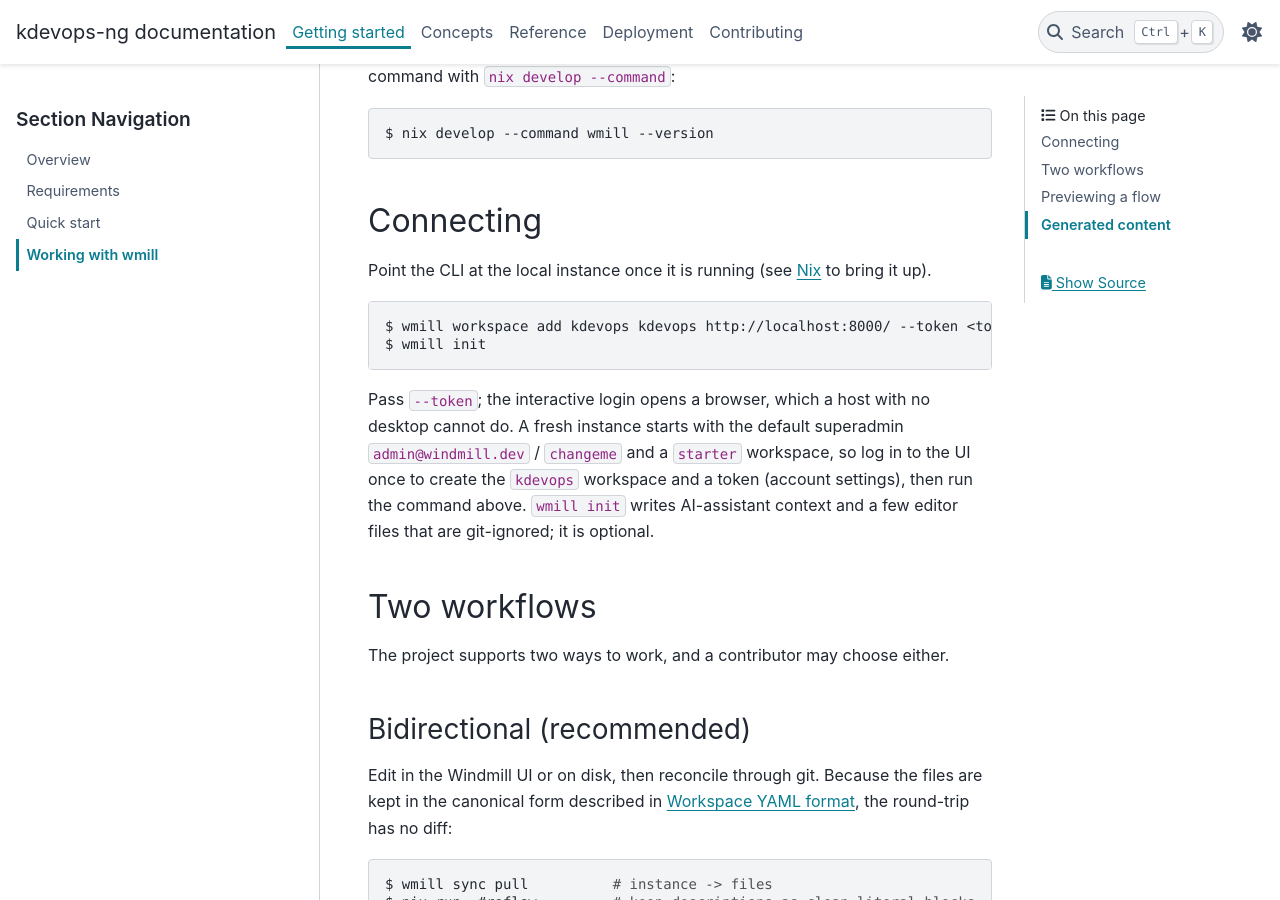
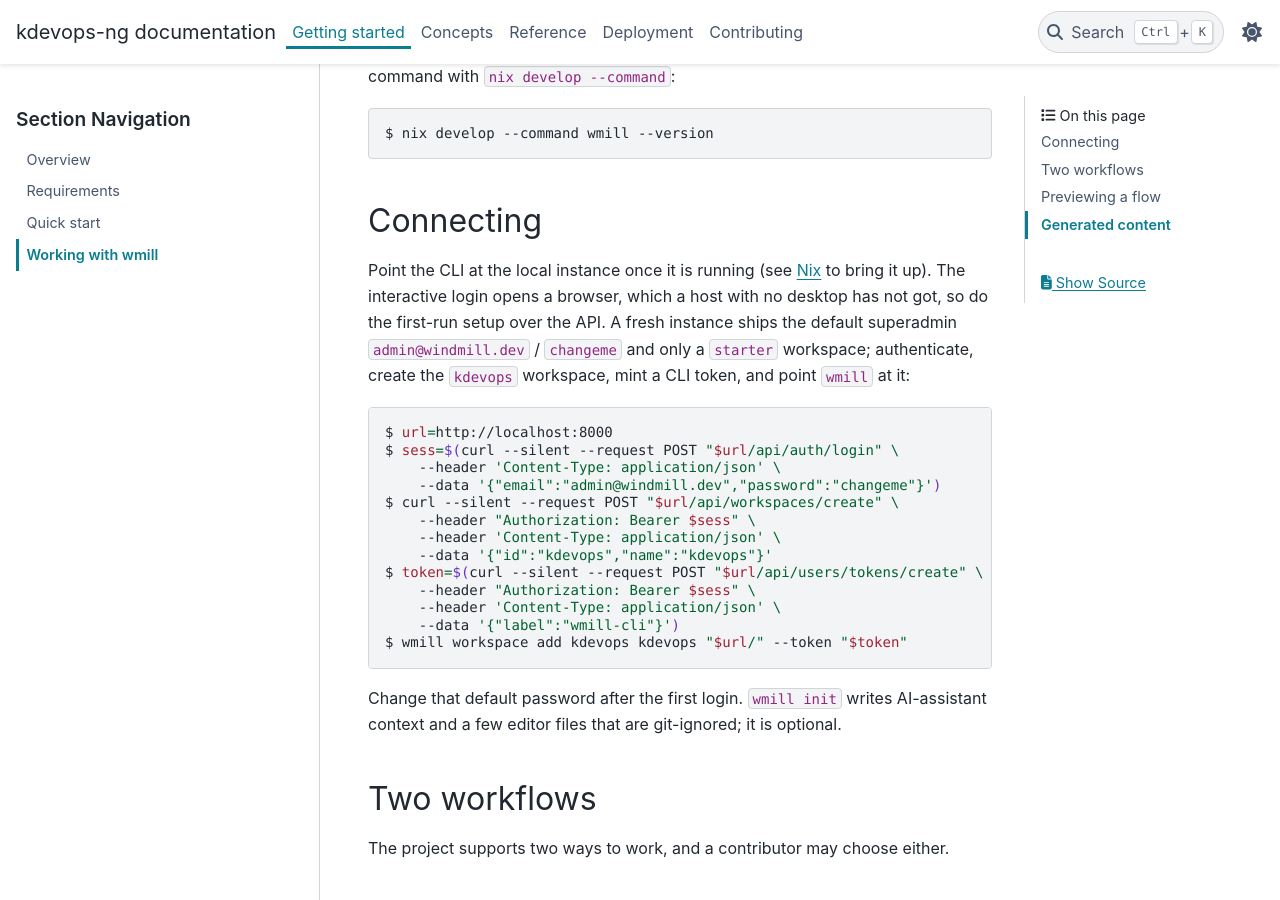
Before and after one commit to dagomez137/kdevops-ng, a Sphinx documentation site: the page built from docs/getting-started/wmill.rst, in a window 1280 px wide and 900 px high, scrolled down 297 px. Built offline with Sphinx 7.4.7 and the PyData theme 0.15.4, drawn with Linux system fonts in a browser that asks for light colours.

Commit message:
docs: document the headless wmill first-run setup
The connect step assumed a browser login, which a host with no desktop
cannot do, and a previously created workspace and token. Replace it with
the console path it has always been: authenticate over the API as the
seeded admin@windmill.dev superadmin, create the kdevops workspace, mint a
CLI token, and point wmill at it, all without a browser. Note that only a
starter workspace is seeded and that the default password should be
changed after first login.

Generated-by: Claude AI
Signed-off-by: Daniel Gomez <da.gomez@kernel.org>

```diff
--- a/docs/getting-started/wmill.rst
+++ b/docs/getting-started/wmill.rst
@@ -22,19 +22,31 @@ Connecting
 ==========
 
 Point the CLI at the local instance once it is running (see
-:doc:`/deployment/nix` to bring it up).
+:doc:`/deployment/nix` to bring it up). The interactive login opens a browser,
+which a host with no desktop has not got, so do the first-run setup over the
+API. A fresh instance ships the default superadmin ``admin@windmill.dev`` /
+``changeme`` and only a ``starter`` workspace; authenticate, create the
+``kdevops`` workspace, mint a CLI token, and point ``wmill`` at it:
 
 .. code-block:: console
 
-   $ wmill workspace add kdevops kdevops http://localhost:8000/ --token <token>
-   $ wmill init
+   $ url=http://localhost:8000
+   $ sess=$(curl --silent --request POST "$url/api/auth/login" \
+       --header 'Content-Type: application/json' \
+       --data '{"email":"admin@windmill.dev","password":"changeme"}')
+   $ curl --silent --request POST "$url/api/workspaces/create" \
+       --header "Authorization: Bearer $sess" \
+       --header 'Content-Type: application/json' \
+       --data '{"id":"kdevops","name":"kdevops"}'
+   $ token=$(curl --silent --request POST "$url/api/users/tokens/create" \
+       --header "Authorization: Bearer $sess" \
+       --header 'Content-Type: application/json' \
+       --data '{"label":"wmill-cli"}')
+   $ wmill workspace add kdevops kdevops "$url/" --token "$token"
 
-Pass ``--token``; the interactive login opens a browser, which a host with no
-desktop cannot do. A fresh instance starts with the default superadmin
-``admin@windmill.dev`` / ``changeme`` and a ``starter`` workspace, so log in to
-the UI once to create the ``kdevops`` workspace and a token (account settings),
-then run the command above. ``wmill init`` writes AI-assistant context and a few
-editor files that are git-ignored; it is optional.
+Change that default password after the first login. ``wmill init`` writes
+AI-assistant context and a few editor files that are git-ignored; it is
+optional.
 
 Two workflows
 =============
```
